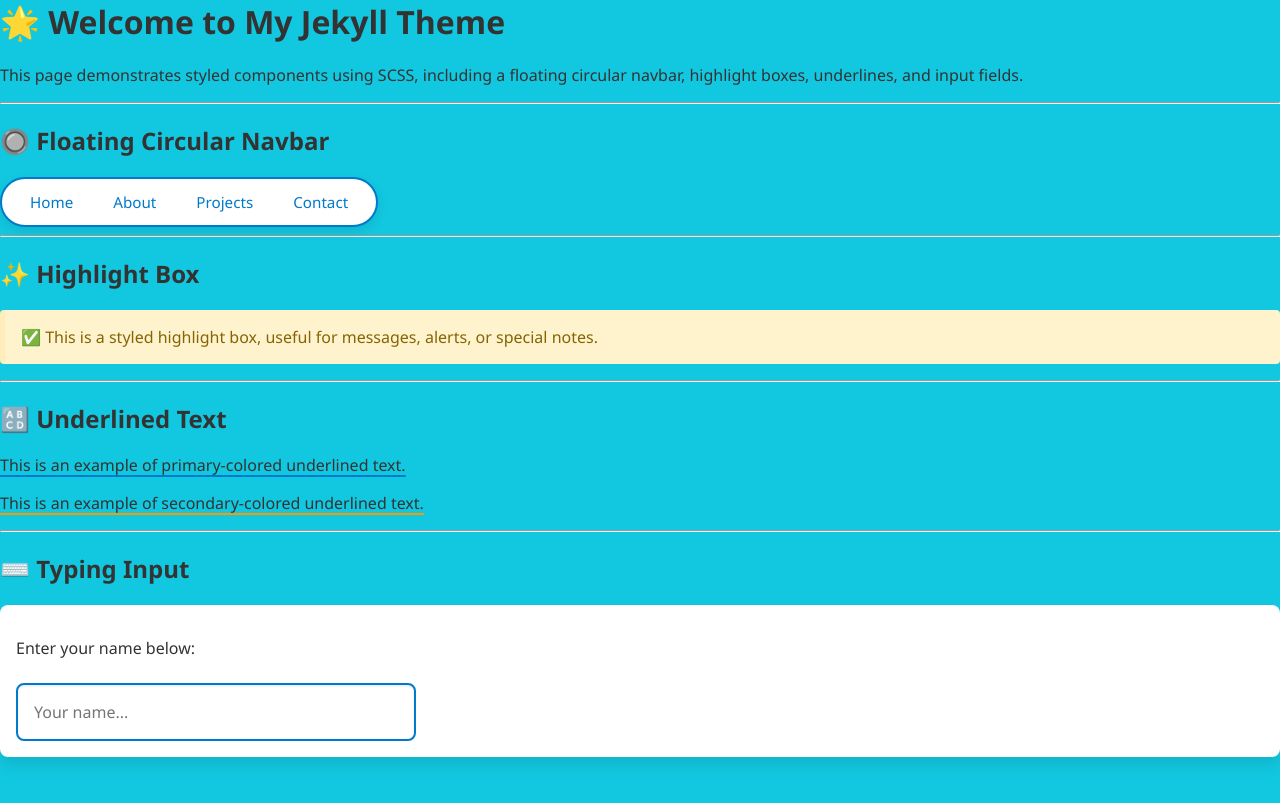
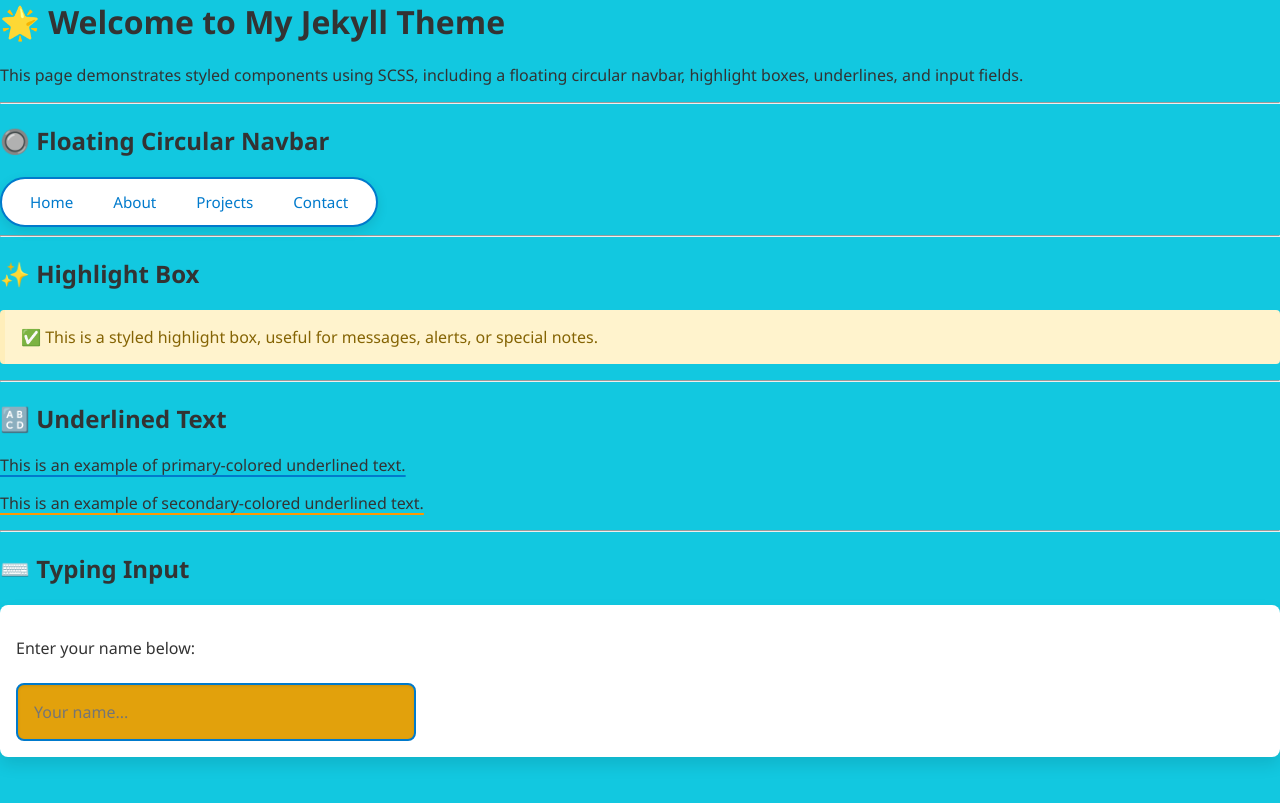
Before and after one commit to v659/jekyll_theme-new-v659, a Jekyll site: the page built from index.md, in a window 1280 px wide. Shown: the top 803 px of the page. Built offline with Jekyll 4.4.1, drawn with Linux system fonts in a browser that asks for light colours.

Commit message:
set type box background

```diff
--- a/_sass/base.scss
+++ b/_sass/base.scss
@@ -93,4 +93,5 @@ body {
   border-radius: 0.5rem;
   box-shadow: inset 0 1px 3px rgba(0, 0, 0, 0.1);
   margin-top: 0.5rem;
+  background: #e2a10c;
 }
```
